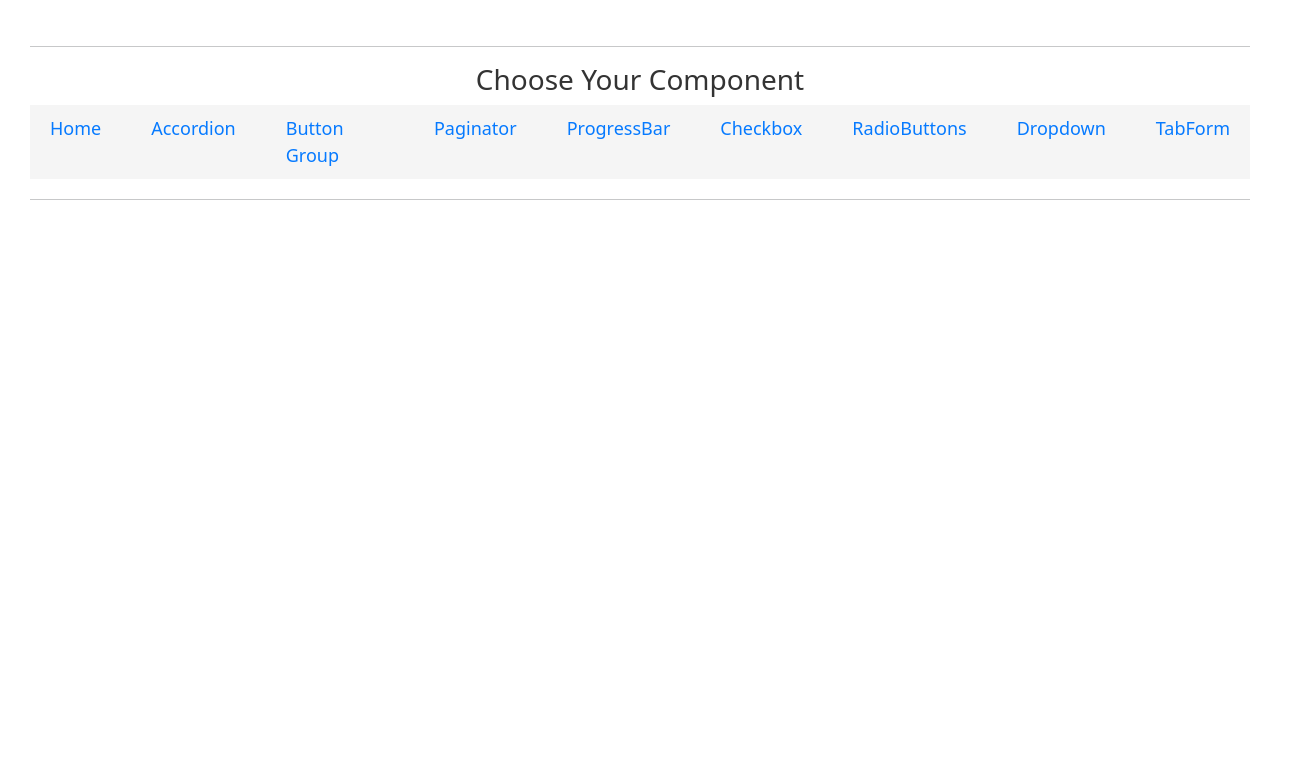
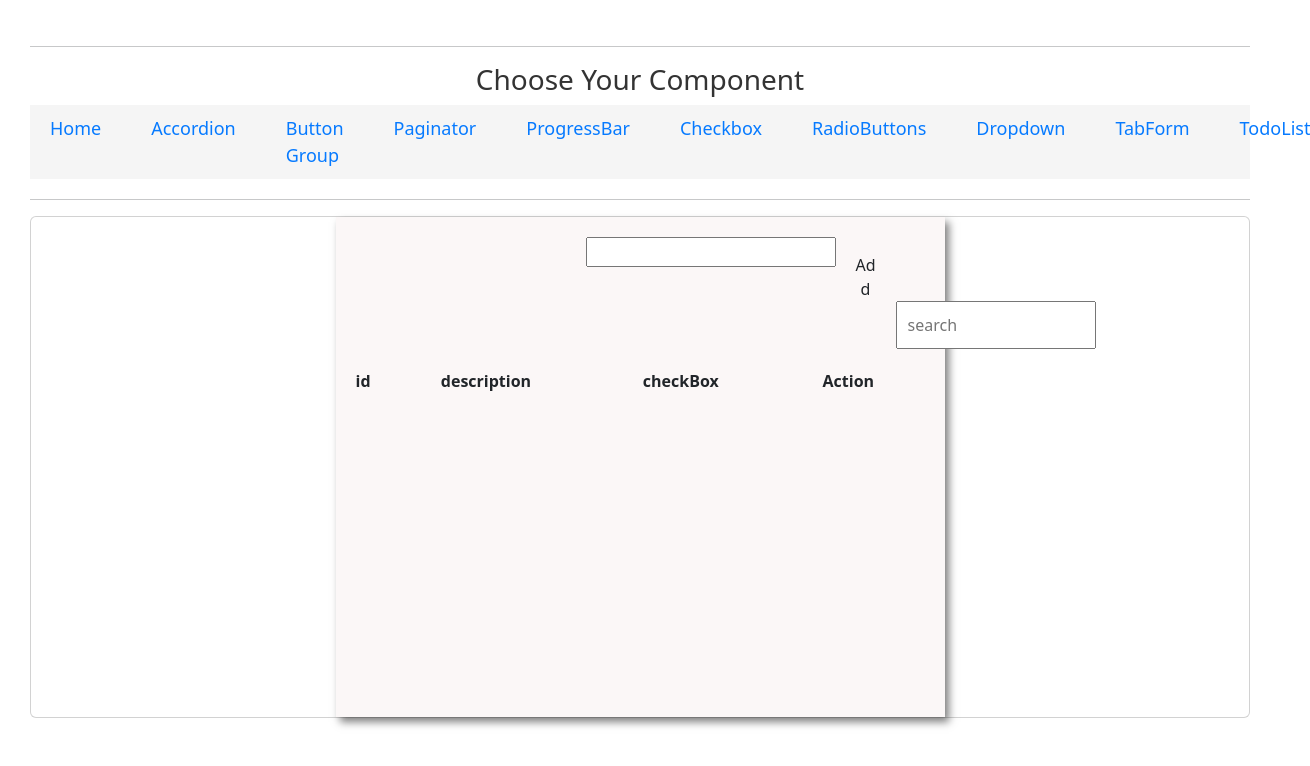
Before and after one commit to ajaynaveen99/react-components-app, a React (Vite) app: page /todoList in a window 1280 px wide. Shown: the top 766 px of the page, 1310 px wide, since content can reach past the window. Built offline with nearby package versions, Linux system fonts and the light colour scheme.

Commit message:
updated todoList app component

```diff
--- a/src/App.jsx
+++ b/src/App.jsx
@@ -13,6 +13,7 @@ import Dropdown from "./components/dropdown/Dropdown.jsx";
 import TabForm from "./components/tabs/TabForm.jsx";
 import data from "./data";
 import "./index.css";
+import TodoListApp from "./components/todolist/TodoListApp";
 
 function App() {
   return (
@@ -39,6 +40,7 @@ function App() {
           <li><Link to="/radio">RadioButtons</Link></li>
           <li><Link to="/dropdown">Dropdown</Link></li>
           <li><Link to="/tabs">TabForm</Link></li>
+          <li><Link to ="./todoList">TodoList</Link></li>
 
         </ul>
       </nav>
@@ -57,6 +59,7 @@ function App() {
         <Route path="/radio" element={<> <RadioButtons /> </>} />
         <Route path="/dropdown" element={<Dropdown />} />
         <Route path="/tabs" element={<TabForm />} />
+        <Route path="/todoList" element={<TodoListApp/>}/>
       </Routes>
     </>
   );
--- /dev/null
+++ b/src/components/todolist/TodoList.css
@@ -0,0 +1,78 @@
+.card {
+    display: flex;
+    justify-content: center;
+    align-items: center;
+    width:100%;
+    height: 100vh;
+}
+
+.card>form {
+
+    width: 50%;
+    height: 500px;
+      background-color: #faf6f6cc;
+     box-shadow: 4px 5px 8px rgba(0.5, 0, 0, 0.5);
+
+}
+.list-add {
+    width: 250px;
+
+    height: 30px;
+    margin-top: 20px;
+    margin-left: 250px;
+}
+
+.btn {
+    width: 50px;
+    height: 35px;
+    border:none;
+    border-radius:10px;
+    margin-left: 5px;
+    margin-top: 20px;
+    color: rgb(14, 13, 13);
+    background-color: rgb(129, 215, 218);
+}
+
+.search-input {
+    width: 200px;
+    padding: 10px;
+    margin-left: 560px;
+    margin-top: 20px;
+}
+
+th,
+td {
+    border-collapse: collapse;
+    padding: 20px;
+
+
+}
+
+td {
+    padding-left: 50px;
+}
+
+table {
+    width: 100%;
+}
+
+.discr {
+    padding-left: -20px;
+}
+
+.dlete-edit-btn {
+    display: flex;
+    gap: 5px;
+}
+
+input[type="checkbox"] {
+  width: 20px;
+  height: 20px;
+  cursor: pointer;              /* Makes it clear it's clickable */
+
+  border: 2px solid #555;       /* Adds a visible border */
+  border-radius: 4px;           /* Rounded corners */
+
+  background-color: #fff;       /* Default background */
+  transition: all 0.2s ease;    /* Smooth hover/active effects */
+}
--- /dev/null
+++ b/src/components/todolist/TodoList.jsx
@@ -0,0 +1,164 @@
+import TodoSearch from "./TodoSearch";
+import { useState } from "react";
+
+export default function TodoList() {
+    const [inputValue, setInputValue] = useState("");
+    const [id, setId] = useState(0);
+    const [descript, setDescript] = useState([]);
+    const [editingId, setEditingId] = useState(null);
+    const [editingValue, setEditingValue] = useState("");
+    const [searchValue, setSearchValue] = useState("")
+    const result = descript.filter((element) => element.description.includes(searchValue) || element.id.toString().includes(searchValue))
+
+    function handleSearch(event) {
+
+        setSearchValue(event.target.value)
+        console.log(event.target.value)
+
+        // console.log(descript.filter((element) => element.description.includes(event.target.value)))
+
+    }
+
+    return (
+        <>
+            <input
+                type="text"
+                value={inputValue}
+                id="list"
+                className="list-add"
+                onChange={(event) => {
+                    setInputValue(event.target.value);
+                }}
+            />
+            <button
+                className="btn"
+                onClick={(e) => {
+                    e.preventDefault();
+                    setId((prvId) => prvId + 1);
+                    {inputValue?
+                    setDescript([
+                        ...descript,
+                        {
+                            id: id + 1,
+                            description: inputValue,
+                            isCompleted: false,
+                        },
+                    ]):alert("please add anything")}
+                    setInputValue("")
+                }}
+            >
+
+                Add
+            </button>
+            <TodoSearch searchValue={searchValue} setSearchValue={setSearchValue} handleSearch={handleSearch} />
+            <table>
+                <thead>
+                    <tr>
+                        <th>id</th>
+                        <th className="discr">description</th>
+                        <th>checkBox</th>
+                        <th>Action</th>
+                    </tr>
+                </thead>
+                <tbody>
+                    {result.map((obj) => (
+                        <tr>
+                            <td>{obj.id}</td>
+
+                            {/* If this row is being edited, show an input bound to editingValue + Save button.
+                  Otherwise show the normal description text and an Edit button. */}
+                            <td>
+                                {editingId === obj.id ? (
+                                    // Edit mode: show input (controlled) so user can change text
+                                    <input
+                                        type="text"
+                                        value={editingValue}
+                                        onChange={(e) => setEditingValue(e.target.value)}
+                                    />
+                                ) : (
+                                    // Display mode: show description text
+                                    obj.description
+                                )}
+                            </td>
+
+                            <td>
+                                <input
+
+                                    type="checkbox"
+                                    checked={obj.isCompleted}
+                                    onChange={(e) =>
+                                        setDescript(
+                                            result.map((item) =>
+                                                item.id === obj.id
+                                                    ? { ...item, isCompleted: e.target.checked }
+                                                    : item
+                                            )
+                                        )
+                                    }
+                                />
+                            </td>
+
+                            <td className="dlete-edit-btn">
+
+                                <button
+                                    onClick={(e) => {
+                                        e.preventDefault();
+                                        if (obj.isCompleted) {
+                                            setDescript(
+                                                result.filter((deleteObj) => deleteObj.id !== obj.id)
+                                            );
+                                            setId((prvId) => prvId - 1);
+                                        } else {
+                                            alert(
+                                                "Please check the checkbox first before deleting"
+                                            );
+                                        }
+                                    }}
+                                >
+                                    delete
+                                </button>
+
+                                {/* Edit / Save logic:
+                    - If not editing this item -> show Edit button that enables editing mode.
+                    - If editing this item -> show Save button that saves changes into 'descript'.
+                    (You requested only a Save option; there's no separate Cancel button here.)
+                */}
+                                {editingId === obj.id ? (
+                                    <button
+                                        onClick={(e) => {
+                                            e.preventDefault();
+                                            // Save: update the description for the item being edited
+                                            setDescript(
+                                                descript.map((item) =>
+                                                    item.id === obj.id
+                                                        ? { ...item, description: editingValue }
+                                                        : item
+                                                )
+                                            );
+
+                                            setEditingId(null);
+                                            setEditingValue("");
+                                        }}
+                                    >
+                                        Save
+                                    </button>
+                                ) : (
+                                    <button
+                                        onClick={(e) => {
+                                            e.preventDefault();
+                                            // Enter edit mode: set editingId and initialize editingValue
+                                            setEditingId(obj.id);
+                                            setEditingValue(obj.description);
+                                        }}
+                                    >
+                                        Edit
+                                    </button>
+                                )}
+                            </td>
+                        </tr>
+                    ))}
+                </tbody>
+            </table>
+        </>
+    );
+}
--- /dev/null
+++ b/src/components/todolist/TodoListApp.jsx
@@ -0,0 +1,23 @@
+
+import TodoList from './TodoList'
+
+
+import './TodoList.css'
+
+function TodoListApp() {
+
+
+  return (<>
+  <div>
+    <div className="card">
+      <form action="">
+        <TodoList />
+
+      </form>
+    </div>
+    </div>
+  </>);
+
+}
+
+export default TodoListApp;
--- /dev/null
+++ b/src/components/todolist/TodoSearch.jsx
@@ -0,0 +1,14 @@
+import { useState } from "react";
+
+export default function TodoSearch({handleSearch}) {
+
+
+
+    return (<>
+
+        <input type="text" placeholder="search" className="search-input"
+            onChange={handleSearch} />
+
+    </>)
+
+}
```
Also changed, not shown: src/components/tabs/TabForm.jsx (line endings or trailing spaces).
